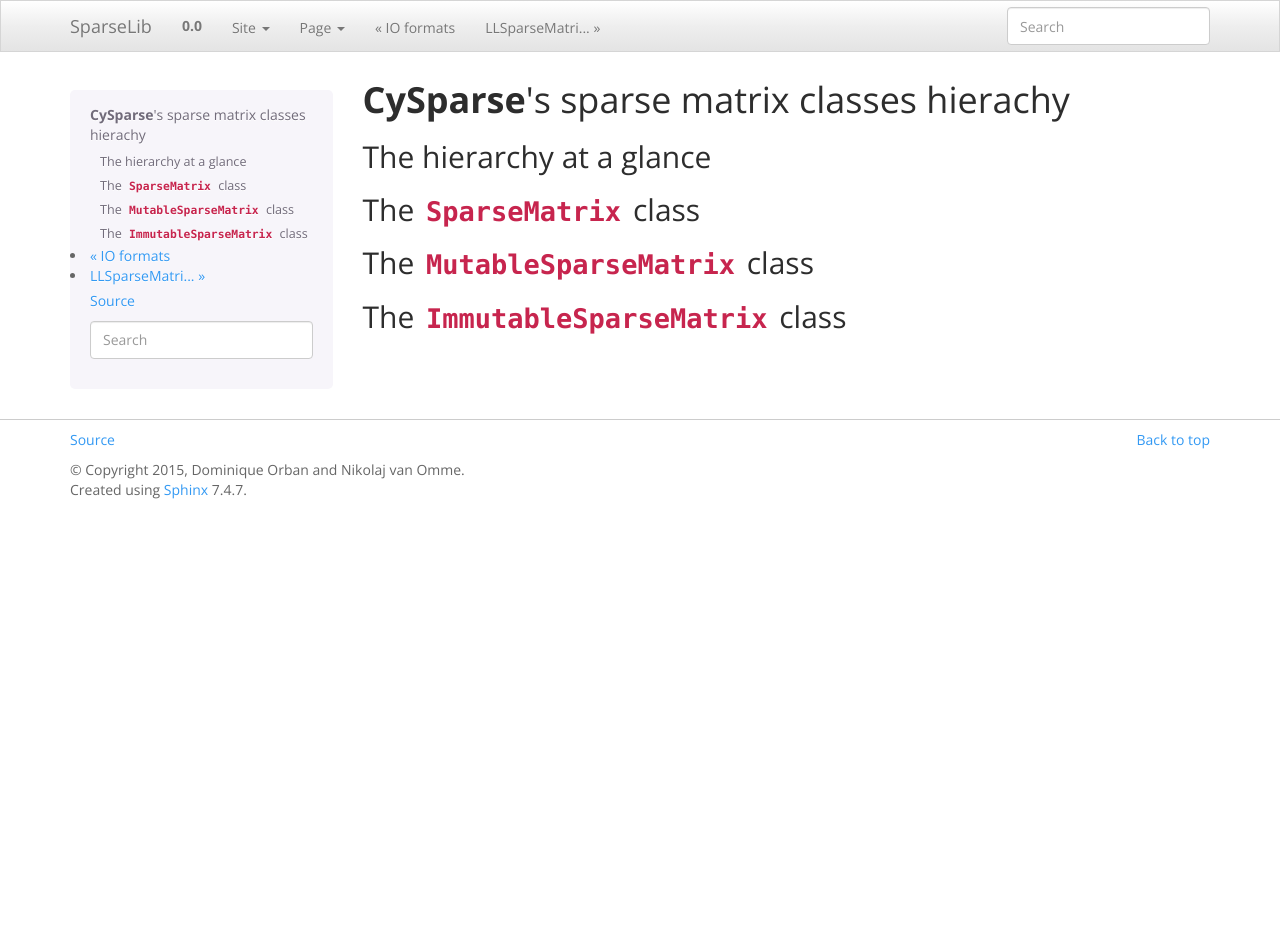
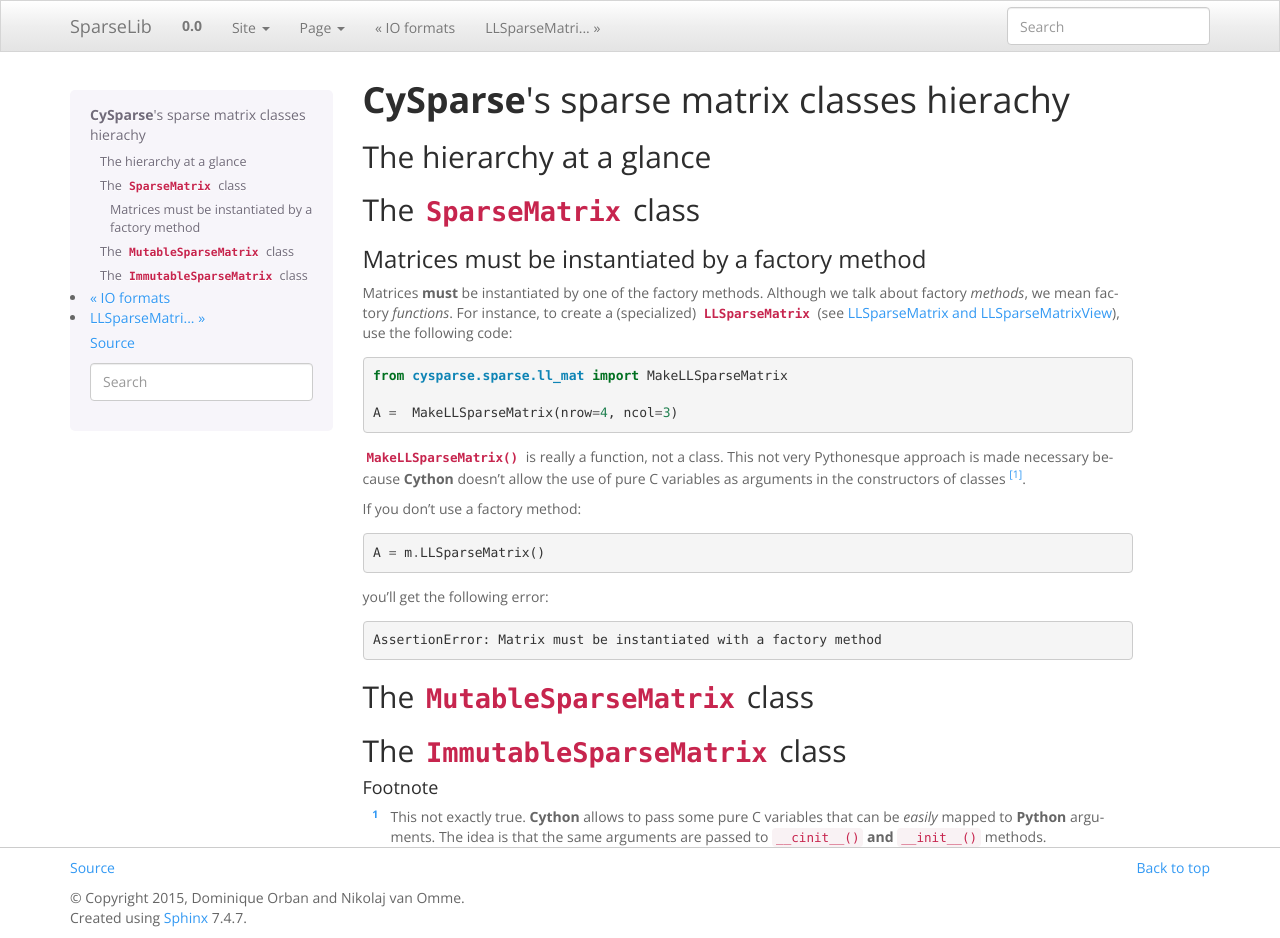
Before and after one commit to PythonOptimizers/cysparse, a Sphinx documentation site: the page built from doc/source/sparse_mat_hierarchy.rst, in a window 1280 px wide and 938 px high. Built offline with Sphinx 7.4.7, drawn with Linux system fonts in a browser that asks for light colours.

Commit message:
documentation: use of factory methods

```diff
--- a/doc/source/ll_mat.rst
+++ b/doc/source/ll_mat.rst
@@ -1,4 +1,4 @@
-.. ll_mat:
+.. _ll_mat:
 
 ==========================================================
 :class:`LLSparseMatrix` and :class:`LLSparseMatrixView`
--- a/doc/source/sparse_mat_hierarchy.rst
+++ b/doc/source/sparse_mat_hierarchy.rst
@@ -1,4 +1,4 @@
-..  sparse_matrix_hierarchy:
+..  _sparse_matrix_hierarchy:
 
 =========================================================
 :program:`CySparse`\'s sparse matrix classes hierachy
@@ -7,11 +7,49 @@
 The hierarchy at a glance
 ===========================
 
+
 The :class:`SparseMatrix` class
 =================================
+
+
+..  _matrices_must_be_instantiated_by_a_factory_method:
+
+Matrices must be instantiated by a factory method
+--------------------------------------------------
+
+Matrices **must** be instantiated by one of the factory methods. Although we talk about factory *methods*, we mean factory *functions*.
+For instance, to create a (specialized) :class:`LLSparseMatrix` (see :ref:`ll_mat`), use the following code:
+
+..  code-block:: python
+
+    from cysparse.sparse.ll_mat import MakeLLSparseMatrix
+
+    A =  MakeLLSparseMatrix(nrow=4, ncol=3)
+
+:func:`MakeLLSparseMatrix` is really a function, not a class. This not very Pythonesque approach is made necessary because :program:`Cython` doesn't allow the use of pure C variables as arguments in the constructors of classes [#use_of_pure_c_variables_in_constructors]_.
+
+If you don't use a factory method:
+
+..  code-block:: python
+
+    A = m.LLSparseMatrix()
+
+you'll get the following error:
+
+..  code-block:: bash
+
+    AssertionError: Matrix must be instantiated with a factory method
 
 The :class:`MutableSparseMatrix` class
 =======================================
 
 The :class:`ImmutableSparseMatrix` class
 =========================================
+
+
+..  raw:: html
+
+    <h4>Footnote</h4>
+
+..  [#use_of_pure_c_variables_in_constructors] This not exactly true. :program:`Cython` allows to pass some pure C variables that can be *easily* mapped to :program:`Python` arguments. The idea is that the same arguments are
+    passed to ``__cinit__()`` **and** ``__init__()`` methods.
```
Also changed, not shown: doc/source/cysparse_cython_users.rst (+17 -0 lines), 2 other files.
